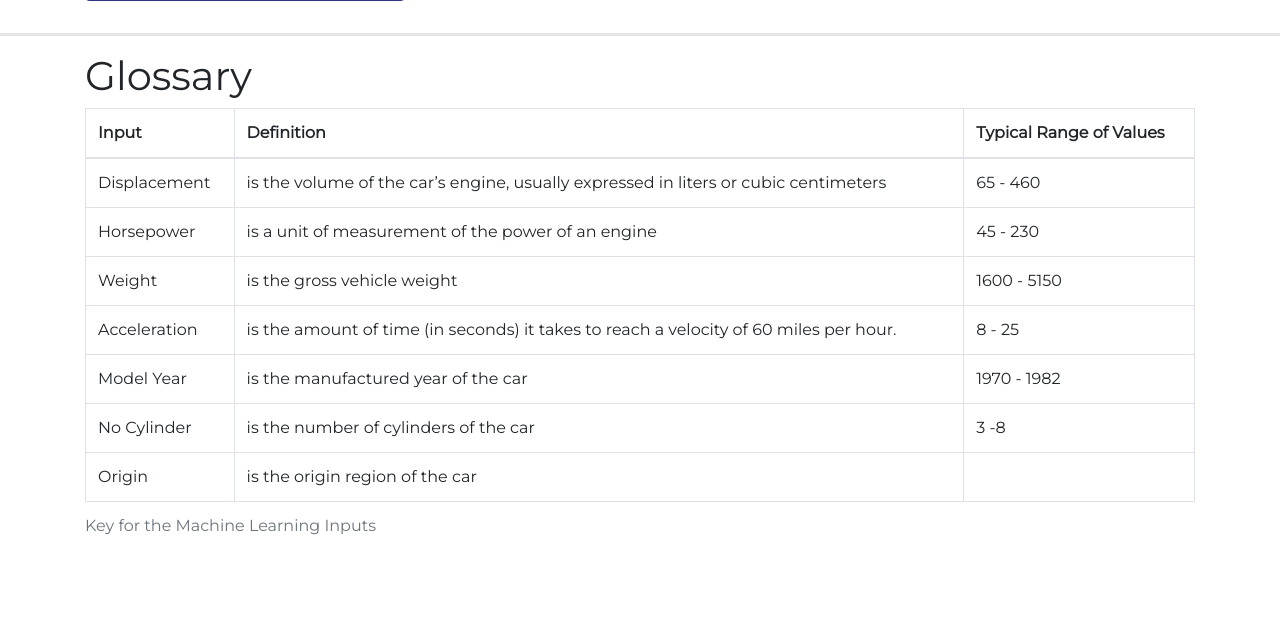
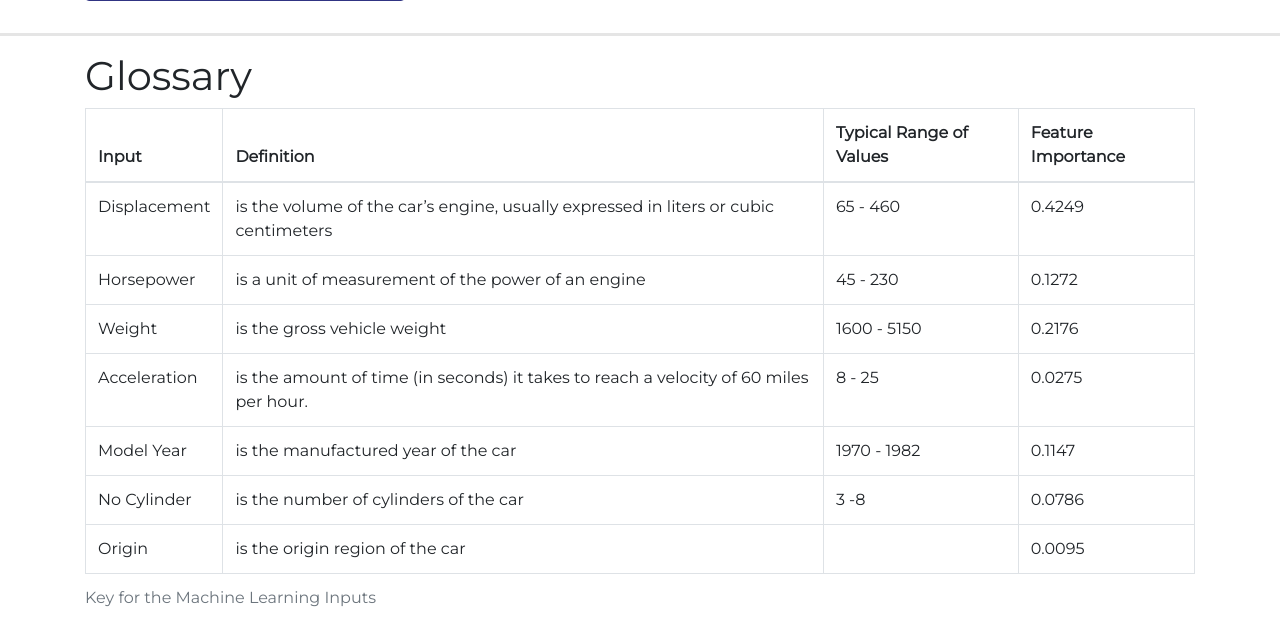
Before and after one commit to jessicapardo/Vintage-Cars-MPG, a Flask app: page /ML in a window 1280 px wide. Shown: the part 717-1355 px from the top of the page. Before the commit the page ends 1252 px from the top, so only its background shows below. Run offline with Flask 2, Linux system fonts and the light colour scheme; some libraries are stand-ins or nearby versions; some web fonts are replaced.

Commit message:
HTML update

```diff
--- a/templates/ML.html
+++ b/templates/ML.html
@@ -148,6 +148,7 @@
             <th>Input</th>
             <th>Definition</th>
             <th>Typical Range of Values</th>
+            <th>Feature Importance</th>
           </tr>
         </thead>
 
@@ -156,38 +157,45 @@
             <td>Displacement</td>
             <td>is the volume of the car’s engine, usually expressed in liters or cubic centimeters</td>
             <td>65 - 460</td>
+            <td>0.4249</td>
           </tr>
 
           <tr>
             <td>Horsepower</td>
             <td>is a unit of measurement of the power of an engine</td>
             <td>45 - 230</td>
+            <td>0.1272</td>
           </tr>
 
           <tr>
             <td>Weight</td>
             <td>is the gross vehicle weight</td>
             <td>1600 - 5150</td>
+            <td>0.2176</td>
           </tr>
           <tr>
             <td>Acceleration</td>
             <td>is the amount of time (in seconds) it takes to reach a velocity of 60 miles per hour.</td>
             <td>8 - 25</td>
+            <td>0.0275</td>
           </tr>
           <tr>
             <td>Model Year</td>
             <td>is the manufactured year of the car </td>
             <td>1970 - 1982</td>
+            <td>0.1147</td>
           </tr>
           <tr>
             <td>No Cylinder</td>
             <td>is the number of cylinders of the car</td>
             <td>3  -8</td>
+            <td>0.0786</td>
           </tr>
           <tr>
             <td>Origin</td>
             <td>is the origin region of the car </td>
             <td></td>
+            <td>0.0095</td>
           </tr>
         </tbody>
 
```
